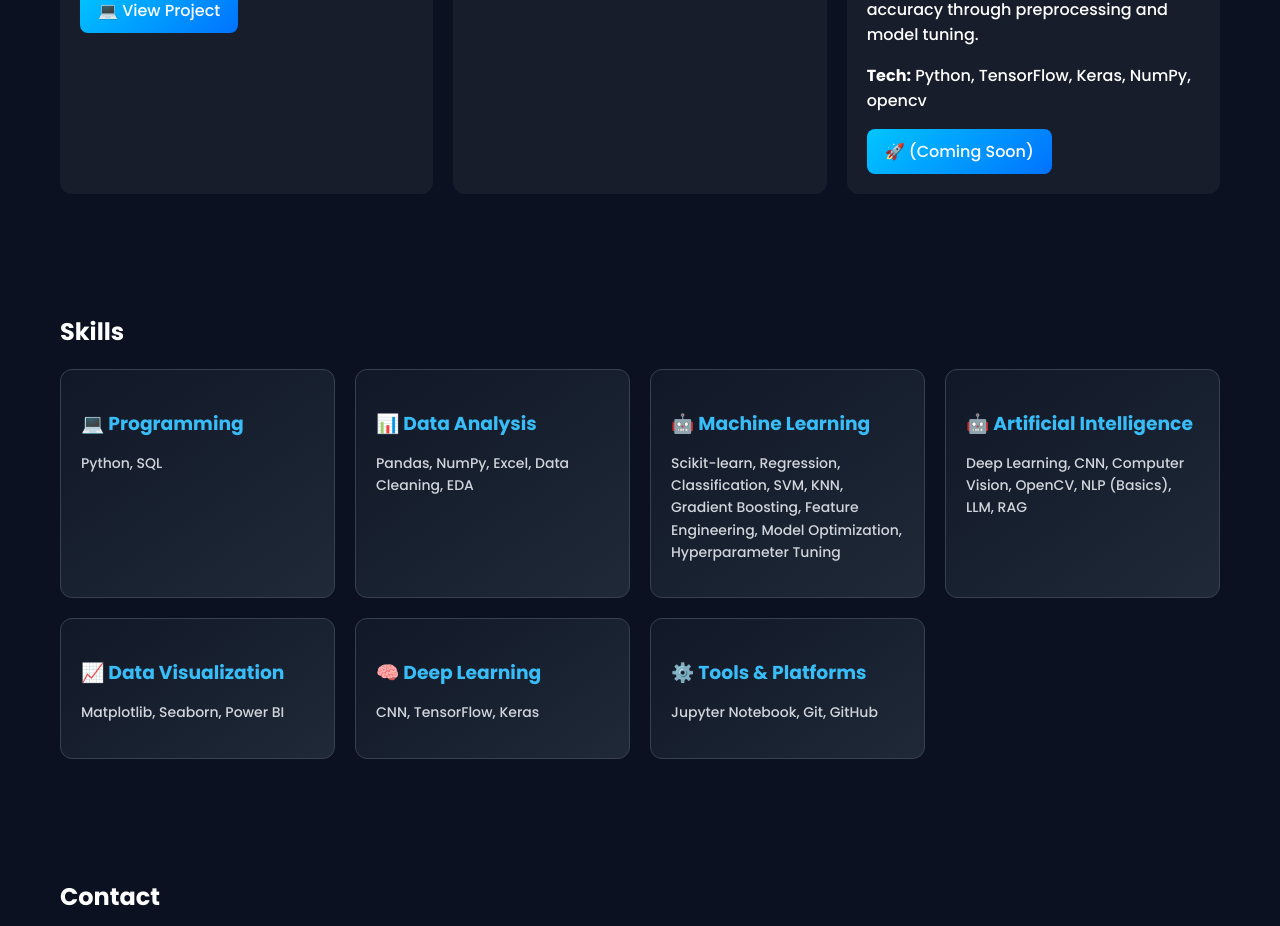
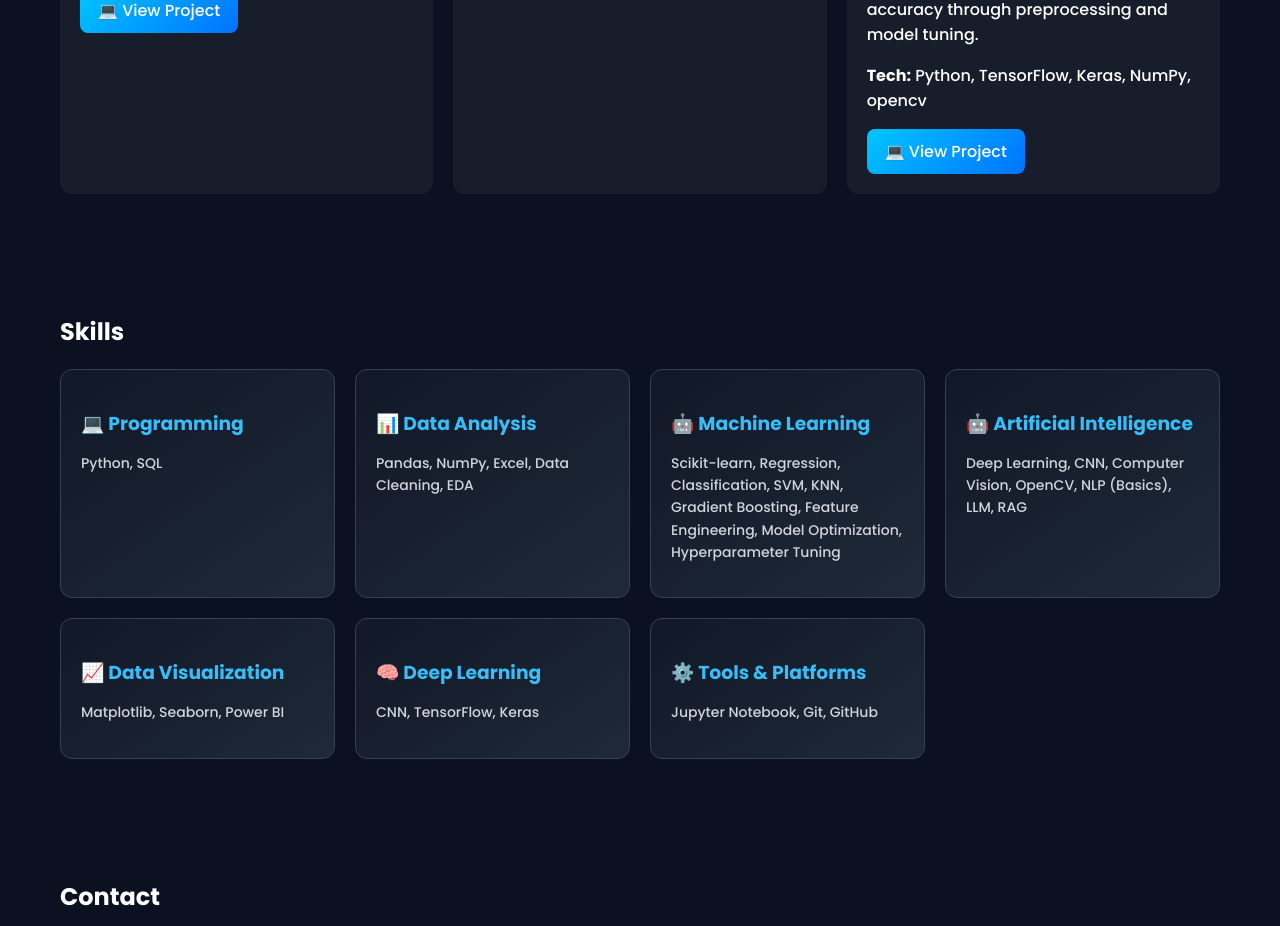
Before and after one commit to ardhra047/portfolio, a plain HTML site: page index.html in a window 1280 px wide. Shown: the part 1213-2139 px from the top of the page. Drawn offline with Linux system fonts and the light colour scheme.

Commit message:
Update project link and button text in index.html

```diff
--- a/index.html
+++ b/index.html
@@ -292,8 +292,8 @@ nav a {
     using image data. Achieved high accuracy through preprocessing and model tuning.
      </p>
      <p><strong>Tech:</strong> Python, TensorFlow, Keras, NumPy, opencv</p>
-      <a href="#" target="_blank" class="btn">
-    🚀 (Coming Soon)
+      <a href="https://github.com/ardhra047/Handwritten_Digits_Recognition" target="_blank" class="btn">
+       💻 View Project
   </a>
     </div>
 
```
